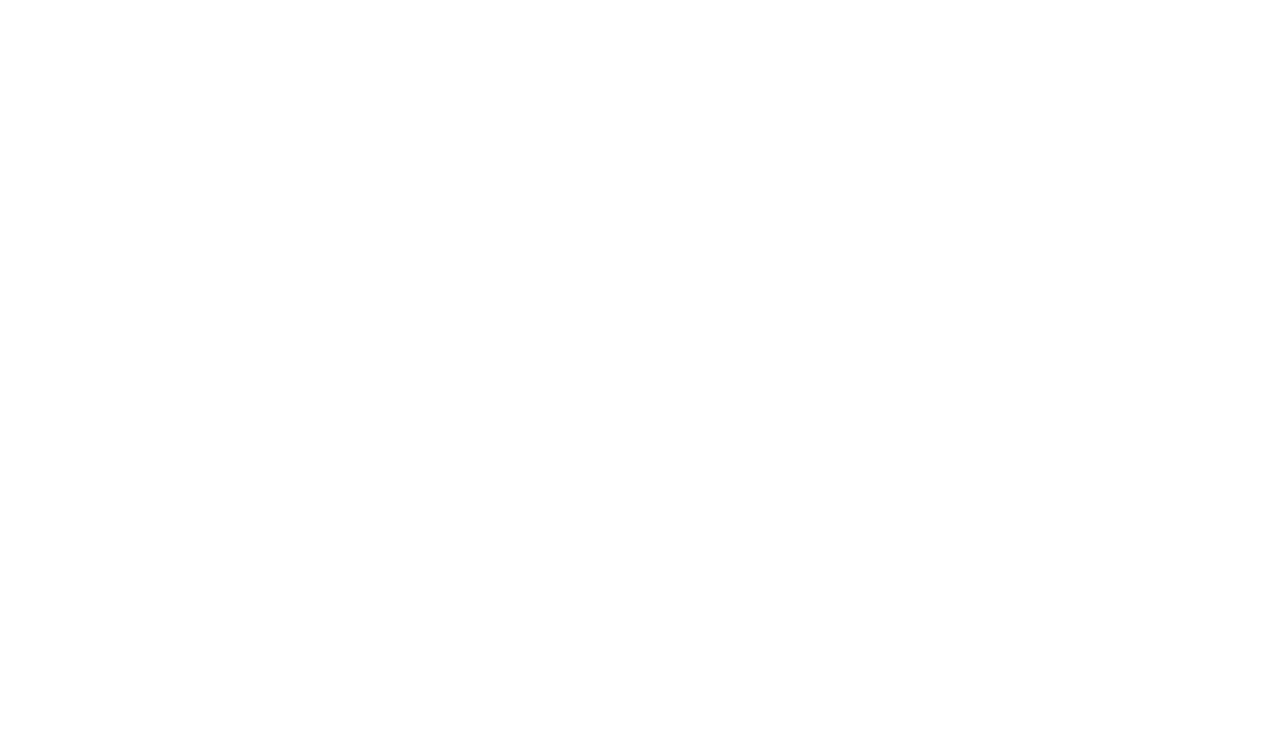
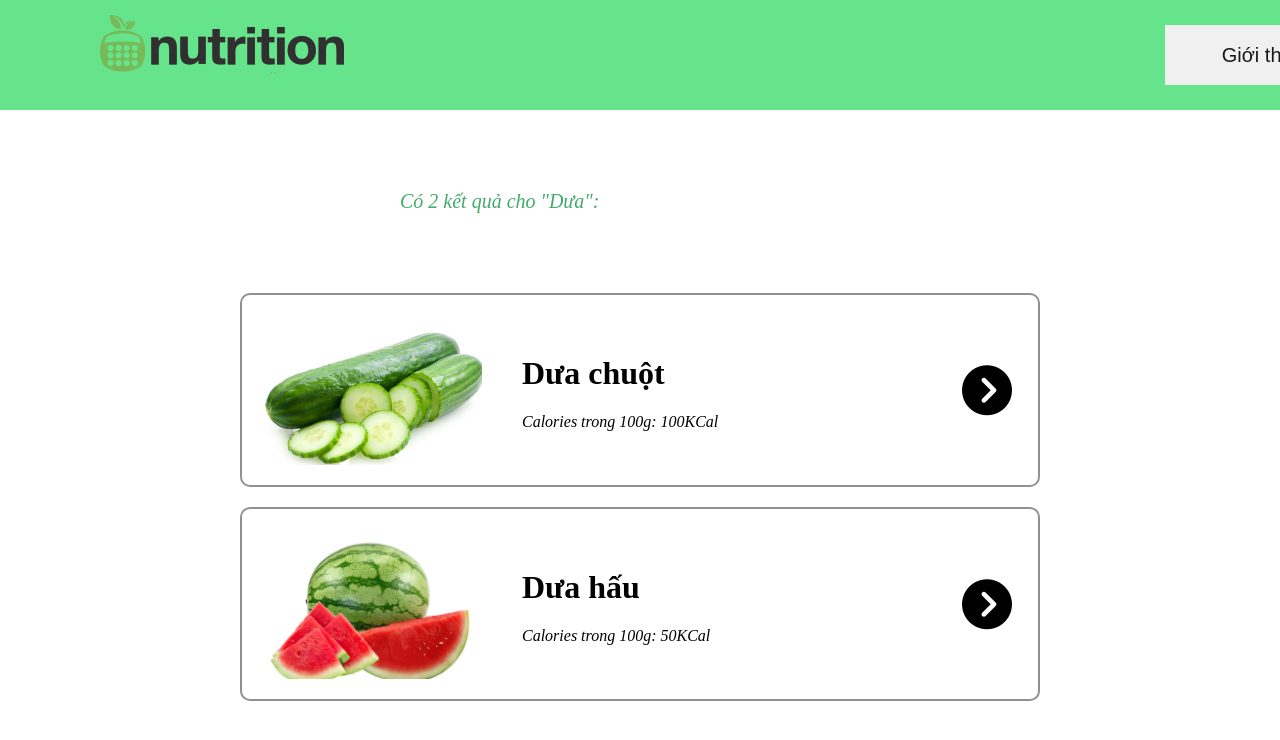
Before and after one commit to xuan123dthhbg/Nutrition-track, a PHP site: page /pages/result.html in a window 1280 px wide. Before the commit the part shown is empty. Shown: the top 740 px of the page. Run offline with PHP 8.4, Linux system fonts and the light colour scheme; some libraries are stand-ins or nearby versions; some web fonts are replaced.

Commit message:
result page

```diff
--- a/css/infor.css
+++ b/css/infor.css
@@ -78,7 +78,6 @@ body {
       height: 150px;
       width: 850px;
       background-color: #fff;
-      opacity: 0.7;
       border-radius: 20px;
   }
 
--- a/css/result.css
+++ b/css/result.css
@@ -0,0 +1,104 @@
+body {
+    margin: 0;
+    font-family: 'Opensan';
+}
+@font-face {
+    font-family: Opensan;
+    src: url(../font/OpenSans-Bold.ttf);
+}
+.header {
+    display: flex;
+    position: fixed;
+    width: 100%;
+}
+
+.head {
+    width: 100%;
+    height: 110px;
+}
+
+.header-img {
+    margin: 15px;
+    margin-left: 100px;
+    height: 80px;
+    width: 1050px;
+    background-image: url(../img/logo.png);
+    background-repeat: no-repeat;
+}
+
+.grid-container {
+    display: grid;
+    grid-template-columns: auto auto auto auto;
+    grid-gap: 0px;
+    background-color: rgb(86, 226, 128);
+    padding: 0px;
+    opacity: 0.9;
+  }
+
+  .btn {
+      margin-top: 25px;
+      text-align: center;
+      border: none;
+      font-size: 20px;
+      height: 60px;
+      width: 200px;
+  }
+
+  .btn:hover{
+      background-color: rgb(44, 165, 60);
+      cursor: pointer;
+  }
+  .result-mess {
+    font-style: italic;
+    font-size: 20px;
+    margin: 80px;
+    margin-left: 400px;
+    color: rgb(67, 170, 107);
+  }
+
+  .results {
+      margin: auto;
+      width: 800px;
+      height: auto;
+  }
+
+  .result-1 , .result-2{
+      margin-top: 20px;
+      display: flex;
+      border: 2px solid rgb(148, 144, 144);
+      border-radius: 10px;
+  }
+
+  .img-1 {
+      margin: 20px;
+      height: 150px;
+      width: 220px;
+      background-image: url(../img/cucumber.jpg);
+      background-repeat: no-repeat;
+      background-size: cover;
+  }
+  .img-2 {
+    margin: 20px;
+    height: 150px;
+    width: 220px;
+    background-image: url(../img/watermelon.jpg);
+    background-repeat: no-repeat;
+    background-size: cover;
+}
+
+  .infor {
+      margin: auto;
+      margin-left: 20px;
+  }
+
+  .more {
+      margin: auto;
+      height: 60px;
+      margin-right: 10px;
+      border: none;
+      background-color: #fff;
+  }
+
+  .more:hover {
+      cursor: pointer;
+  }
--- a/pages/result.html
+++ b/pages/result.html
@@ -5,8 +5,47 @@
     <meta name="viewport" content="width=device-width, initial-scale=1.0">
     <title>Thông tin dinh dưỡng</title>
     <link rel="stylesheet" href="../css/result.css">
+    <script src="https://kit.fontawesome.com/a076d05399.js"></script>
 </head>
 <body>
+    <div class="header grid-container">
+        <a href="../index.html">
+            <div class="header-img"></div></a>
+        <button class="about btn">Giới thiệu</button>
+        <form href="./pages/login.html">
+            <button class="login btn">Đăng nhập</button>
+        </form>
+        <form href="./pages/register.html">
+            <button class="register btn">Đăng ký</button>
+        </form>
+    </div>
+    <div class="home-body">
+        <div class="head"></div>
+        <p class="result-mess">Có 2 kết quả cho "Dưa":</p>
+        <div class="results">
+            <div class="result-1">
+                <div class="img-1"></div>
+                <div class="infor">
+                    <h1>Dưa chuột</h1>
+                    <p style="font-style: italic;font-weight: lighter;">Calories trong 100g: 100KCal</p>
+                </div>
+                <a href="./infor.html" class="more">
+                    <button class="more">
+                    <i class="fas fa-chevron-circle-right" style="font-size: 50px;"></i>
+                </button></a>
+            </div>
+            <div class="result-2">
+                <div class="img-2"></div>
+                <div class="infor">
+                    <h1>Dưa hấu</h1>
+                    <p style="font-style: italic;font-weight: lighter;">Calories trong 100g: 50KCal</p>
+                </div>
+                <a href="./infor.html" class="more">
+                    <button class="more">
+                    <i class="fas fa-chevron-circle-right" style="font-size: 50px;"></i>
+                </button></a>
+        </div>
+    </div>
 
 </body>
 </html>
```
Also changed, not shown: img/watermelon.jpg (added).
